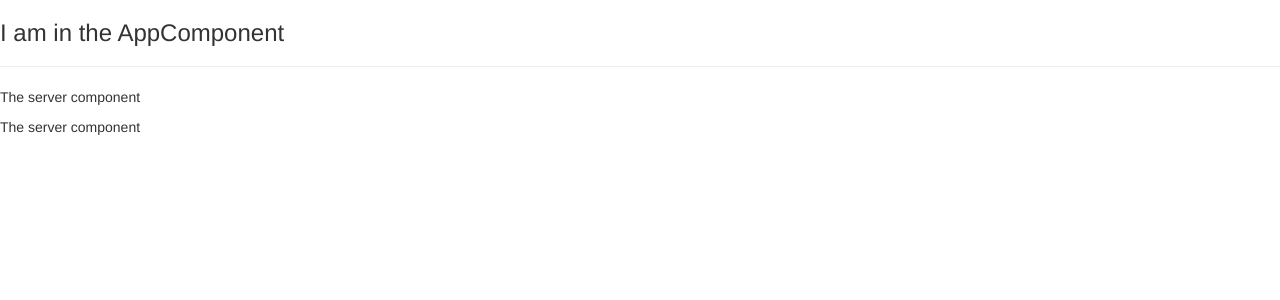
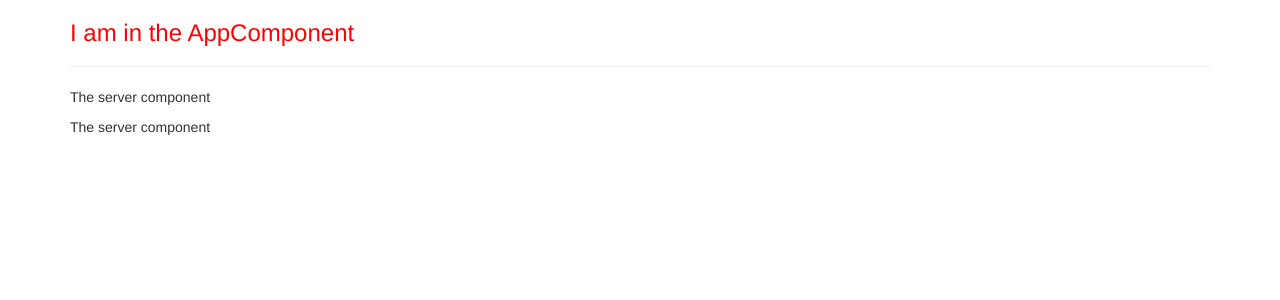
Before and after one commit to woon17/my-first-app, an Angular app: page / in a window 1280 px wide. Shown: the top 300 px of the page. Built offline with nearby package versions, Linux system fonts and the light colour scheme.

Commit message:
inline style in ts file

```diff
--- a/src/app/app.component.css
+++ b/src/app/app.component.css
@@ -0,0 +1,3 @@
+h3 {
+    color: blue
+}
--- a/src/app/app.component.html
+++ b/src/app/app.component.html
@@ -1,4 +1,13 @@
-<h3>I am in the AppComponent</h3>
-<hr>
-<app-servers>
-</app-servers>
+<div>
+    <div class="container">
+        <div class="row">
+            <div class="col-xs-12">
+                <h3>
+                    I am in the AppComponent</h3>
+                <hr>
+                <app-servers>
+                </app-servers>
+            </div>
+        </div>
+    </div>
+</div>
--- a/src/app/app.component.ts
+++ b/src/app/app.component.ts
@@ -3,7 +3,12 @@
 @Component({
   selector: 'app-root', // used in index.html
   templateUrl: './app.component.html',
-  styleUrls: ['./app.component.css']
+  // styleUrls: ['./app.component.css']
+  styles: [`
+  h3 {
+    color: red;
+  }`]
+
 })
 // AppComponent is the root component
 export class AppComponent {
--- a/src/app/servers/servers.component.ts
+++ b/src/app/servers/servers.component.ts
@@ -7,6 +7,7 @@
   <app-server></app-server>`,
   // templateUrl: './servers.component.html',
   styleUrls: ['./servers.component.css']
+
 })
 export class ServersComponent {
 
```
